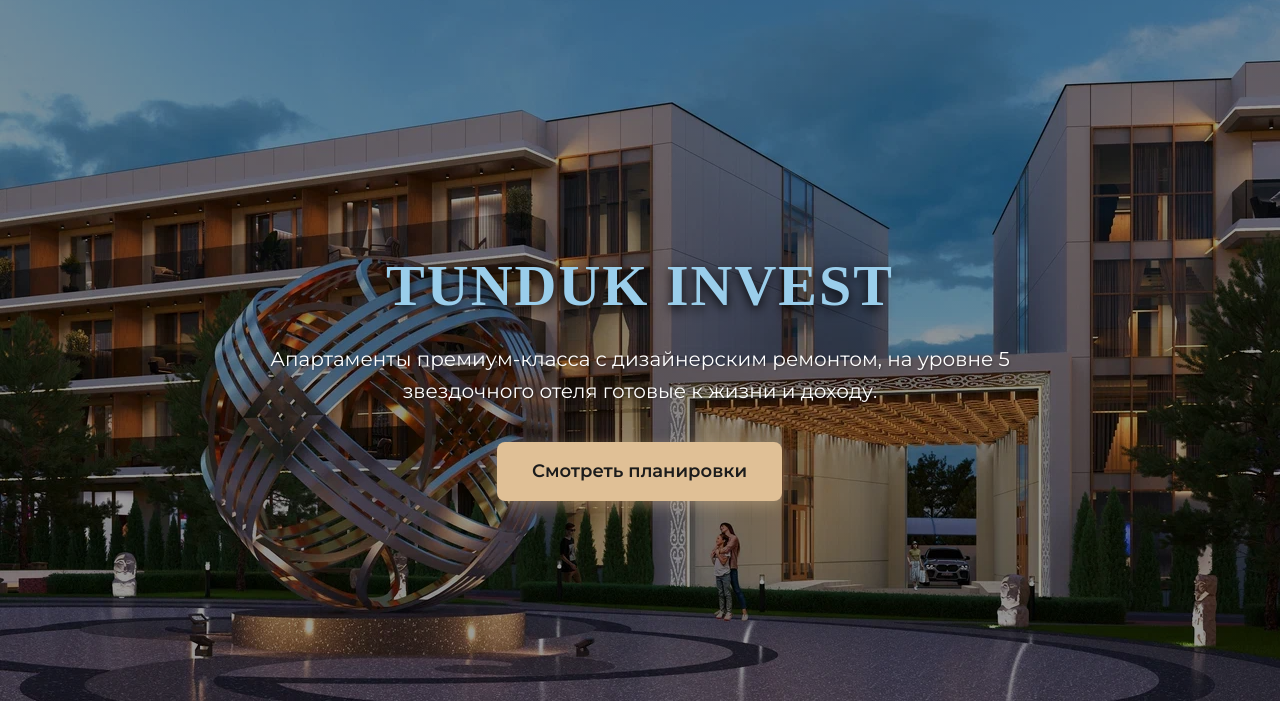
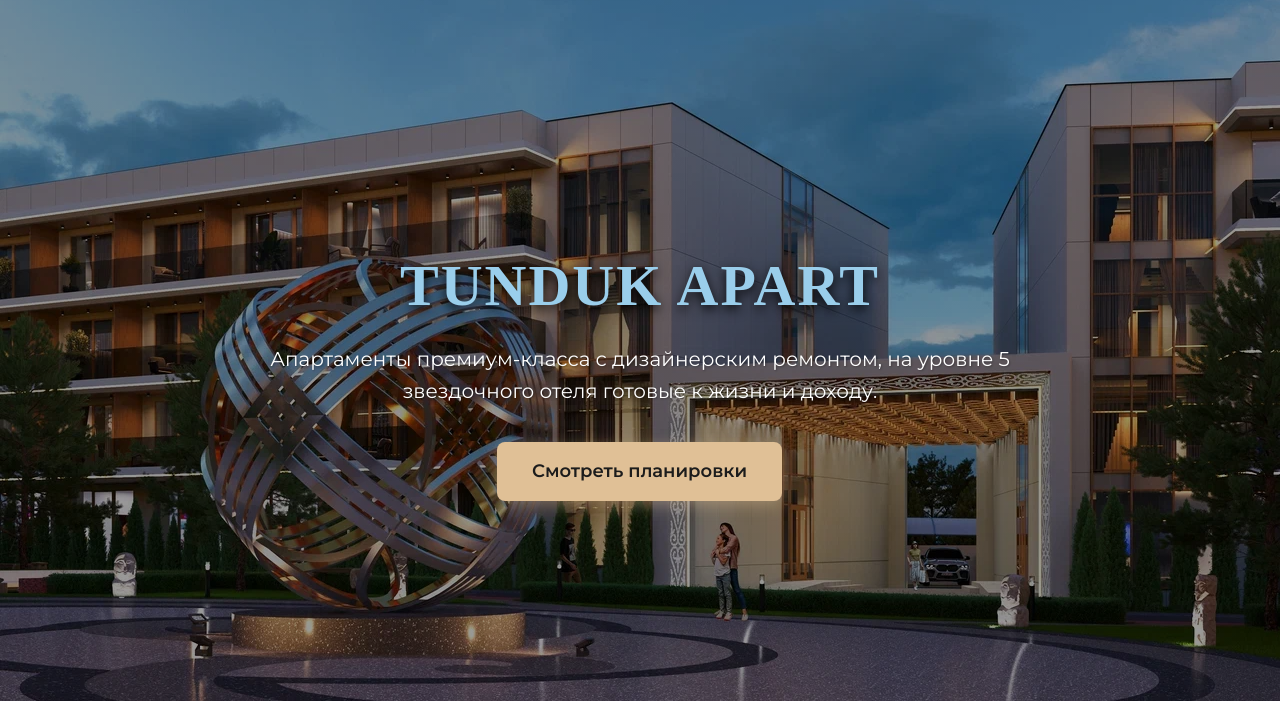
Before and after one commit to nikita333666/Tunduk-Apart-Hotel-, a plain HTML site: page Tunduk Apart Hotel/index.html in a window 1280 px wide. Shown: the part 99-800 px from the top of the page. Drawn offline with nearby package versions, Linux system fonts and the light colour scheme.

Commit message:
Update index.html22

```diff
--- a/Tunduk Apart Hotel/index.html
+++ b/Tunduk Apart Hotel/index.html
@@ -56,7 +56,7 @@
         <section id="hero" class="hero">
             <div class="container">
                 <div class="hero-content">
-                    <h1 class="hero-title">TUNDUK INVEST</h1>
+                    <h1 class="hero-title">TUNDUK APART</h1>
                     <p class="hero-subtitle">Апартаменты премиум-класса с дизайнерским ремонтом, на уровне 5 звездочного отеля готовые к жизни и доходу.</p>
                     <a href="#layouts" class="btn btn-primary">Смотреть планировки</a>
                 </div>
```
